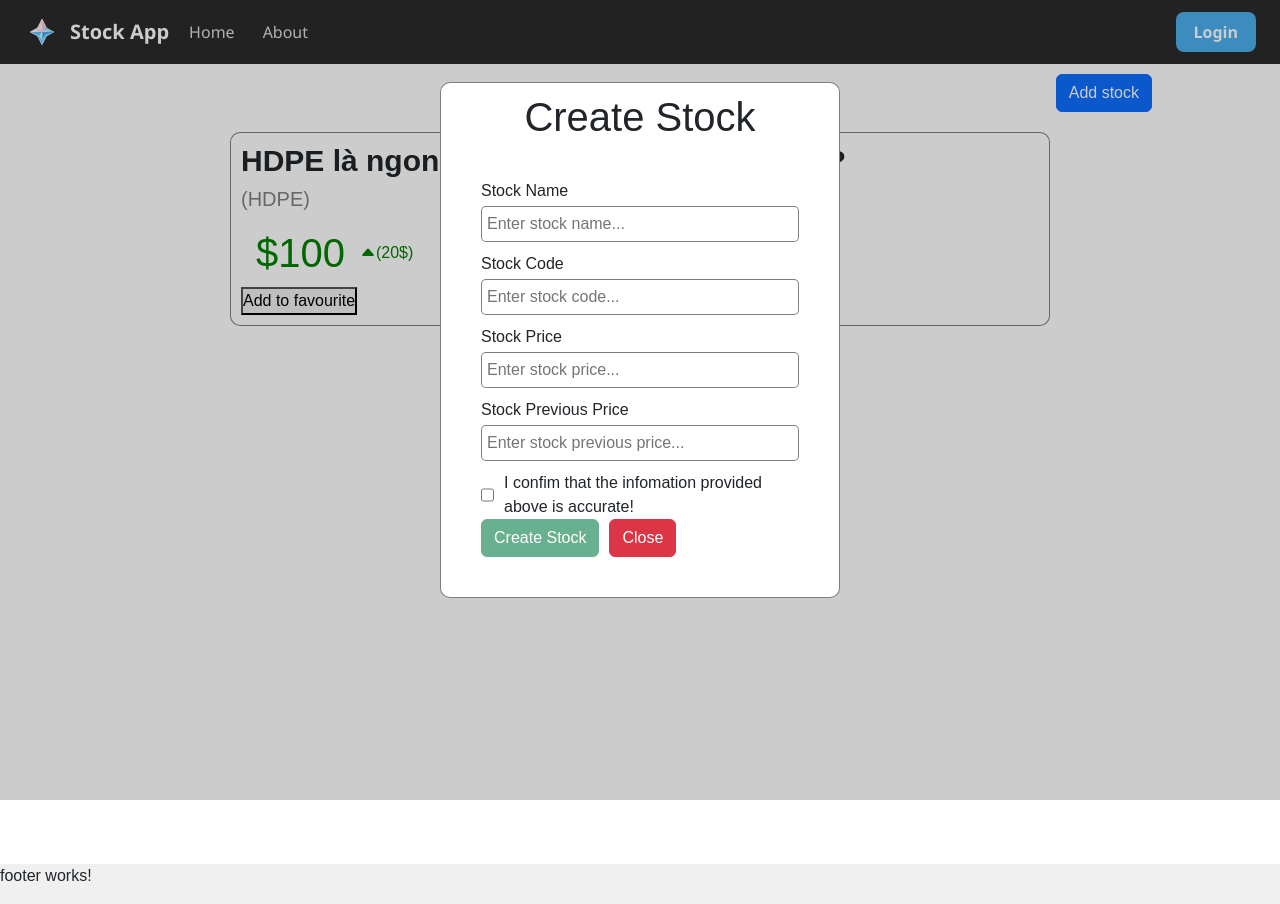
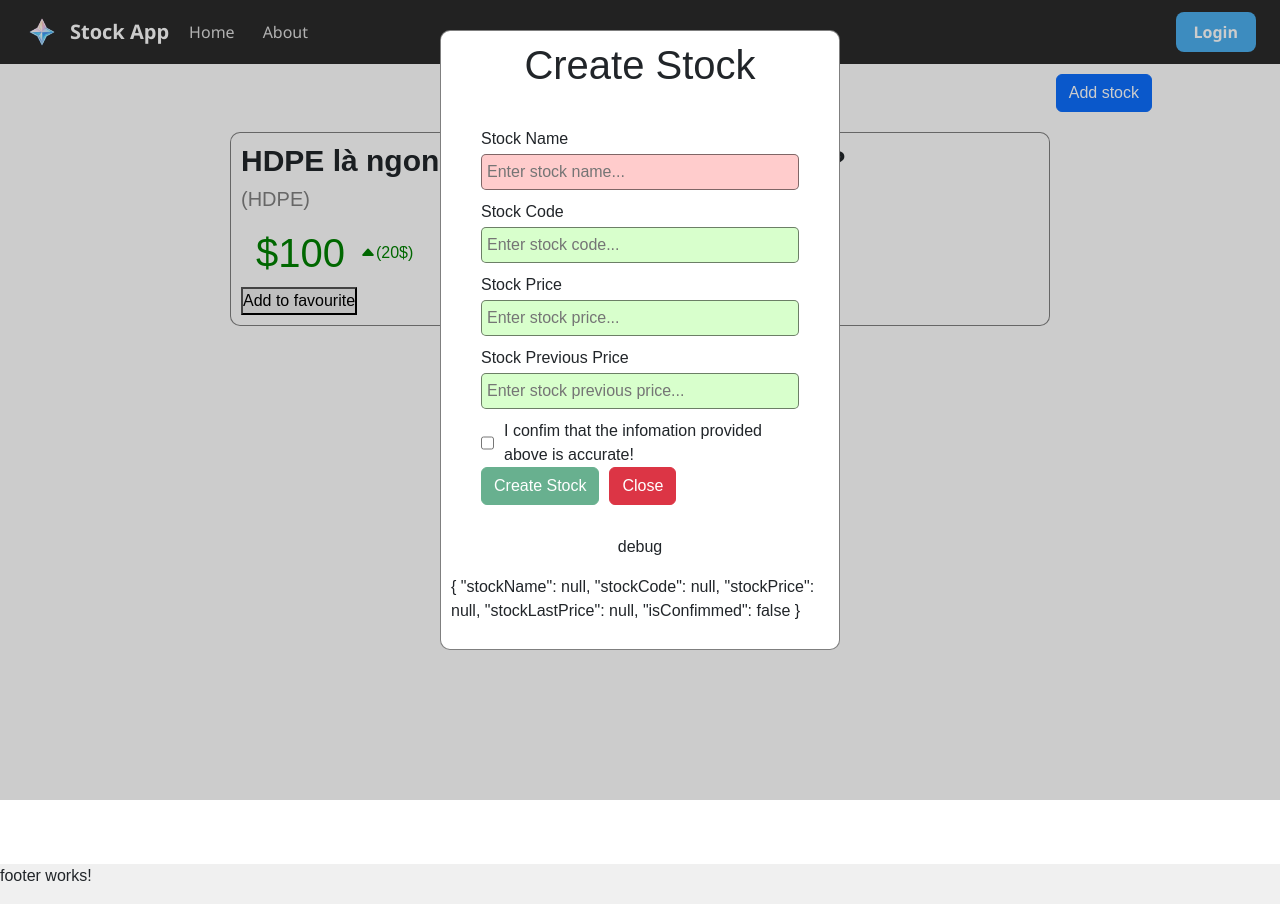
Before and after one commit to YangKlee/stock-app, an Angular app: page / in a window 1280 px wide. Both pictures are taken after a click on the button "Add stock". Built offline with nearby package versions, Linux system fonts and the light colour scheme.

Commit message:
haiz, chắc gần xong r

```diff
--- a/src/app/app.ts
+++ b/src/app/app.ts
@@ -7,6 +7,7 @@ import { CreateStock } from './stock/create-stock/create-stock';
 import {CreateStockReactform} from "./stock/create-stock-reactform/create-stock-reactform"
 @Component({
   selector: 'app-root',
+  standalone: true,
   imports: [RouterOutlet, Header, Footer, StockList,  CreateStockReactform],
   templateUrl: './app.html',
   styleUrl: './app.css'
--- a/src/app/stock/create-stock-reactform/create-stock-reactform.html
+++ b/src/app/stock/create-stock-reactform/create-stock-reactform.html
@@ -6,31 +6,32 @@
 </div>
 <div class="create-stock-container" *ngIf="isFormOpen">
     <h1 class="title-form">Create Stock</h1>
-    <form  class="form-warpper">
+    <form  class="form-warpper" [formGroup]="createStockForm">
         <div class="input-warpper stock-name-input">
             <label for="stock-name" class="label-input">Stock Name</label>
-            <input type="text" id="stock-name" class="stock-input stock-name" name="stockName" placeholder="Enter stock name..." >
+            <input type="text" id="stock-name" formControlName="stockName" class="stock-input stock-name" name="stockName" placeholder="Enter stock name..." >
         </div>
         <div class="input-warpper stock-code-input">
             <label for="stock-code" class="label-input">Stock Code</label>
-            <input type="text" id="stock-code" class="stock-input stock-code" name="stockCode" placeholder="Enter stock code..." >
+            <input type="text" id="stock-code" formControlName="stockCode" class="stock-input stock-code" name="stockCode" placeholder="Enter stock code..." >
         </div>
         <div class="input-warpper stock-price-input">
             <label for="stock-price" class="label-input">Stock Price</label>
-            <input type="number" id="stock-price" class="stock-input stock-price" name="stockPrice" placeholder="Enter stock price..." >
+            <input type="number" id="stock-price" formControlName="stockPrice" class="stock-input stock-price" name="stockPrice" placeholder="Enter stock price..." >
         </div>
         <div class="input-warpper stock-previous-price-input">
             <label for="stock-previous-price" class="label-input">Stock Previous Price</label>
-            <input type="number" id="stock-previous-price" class="stock-input stock-price"  name="stockPreviousPrice" placeholder="Enter stock previous price..." >
+            <input type="number" id="stock-previous-price" formControlName="stockLastPrice" class="stock-input stock-price"  name="stockPreviousPrice" placeholder="Enter stock previous price..." >
         </div>
         <div class="checkbox-warpper" style="display: flex; gap: 10px;">
-            <input type="checkbox" id="stock-is-favorite" class="checkbox-input stock-is-favorite" name="stockIsFavorite">
-            <label for="stock-is-favorite" class="label-checkbox">I confim that the infomation provided above is accurate!</label>
+            <input type="checkbox" formControlName="isConfimmed" id="stock-is-favorite" class="checkbox-input stock-is-favorite" name="stockIsFavorite">
+            <label for="stock-is-favorite"  class="label-checkbox">I confim that the infomation provided above is accurate!</label>
         </div>
         <div class="button-form-warper">
-        <input type="button" class="btn btn-success" [disabled]="!isConfim" value="Create Stock" >
+        <input [disabled]="!createStockForm.get('isConfimmed')?.value" type="button" class="btn btn-success" value="Create Stock" >
         <button class="btn btn-danger" (click)="isFormOpen=false" >Close</button>
         </div>
     </form>
-
+<p>debug</p>
+<p>{{createStockForm.value | json}}</p>
 </div>
--- a/src/app/stock/create-stock-reactform/create-stock-reactform.ts
+++ b/src/app/stock/create-stock-reactform/create-stock-reactform.ts
@@ -1,14 +1,39 @@
-import { Component } from '@angular/core';
+import { Component, OnInit } from '@angular/core';
 import { BlobOptions } from 'node:buffer';
 import { CommonModule } from '@angular/common';
+import { FormBuilder, FormGroup, ReactiveFormsModule, Validators } from '@angular/forms';
+import { validate } from '@angular/forms/signals';
+
 
 @Component({
   selector: 'app-create-stock-reactform',
-  imports: [CommonModule],
+  imports: [CommonModule, ReactiveFormsModule],
   templateUrl: './create-stock-reactform.html',
   styleUrl: './create-stock-reactform.css',
 })
-export class CreateStockReactform {
+export class CreateStockReactform implements OnInit{
   isFormOpen: boolean = false;
-  isConfim: boolean = false;
+
+  createStockForm!: FormGroup;
+
+  constructor(private frmBuilder : FormBuilder)
+  {
+
+  }
+  ngOnInit(): void {
+    this.createForm();
+  }
+  createForm()
+  {
+    this.createStockForm = this.frmBuilder.group(
+      {
+        stockName: [null, Validators.required, Validators.minLength(6), Validators.maxLength(10)],
+        stockCode: [null, Validators.required, Validators.minLength(3), Validators.maxLength(6)],
+        stockPrice: [null, Validators.required],
+        stockLastPrice: [null, Validators.required],
+        isConfimmed: [false, null]
+
+      }
+    )
+  };
 }
```
